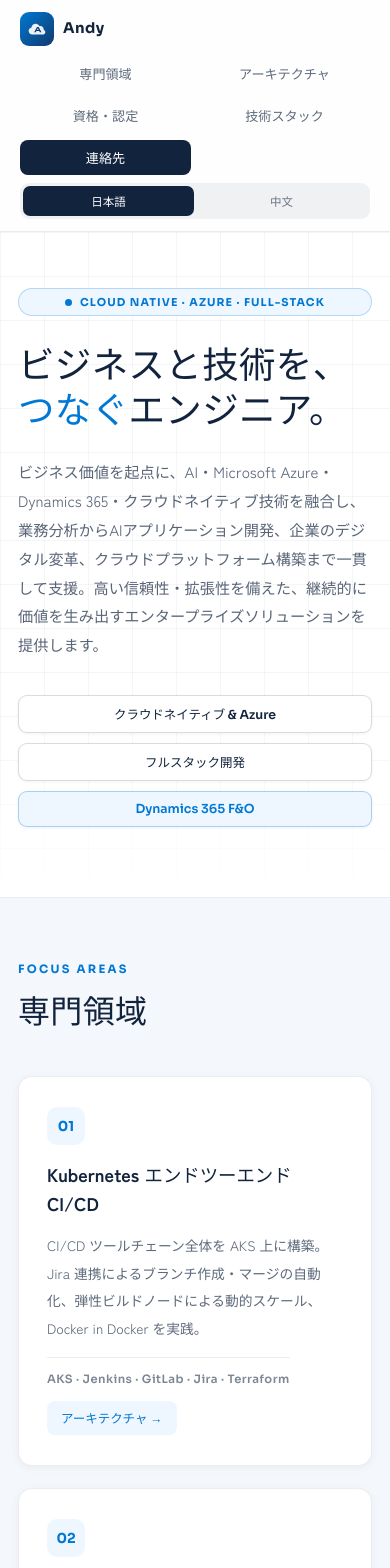
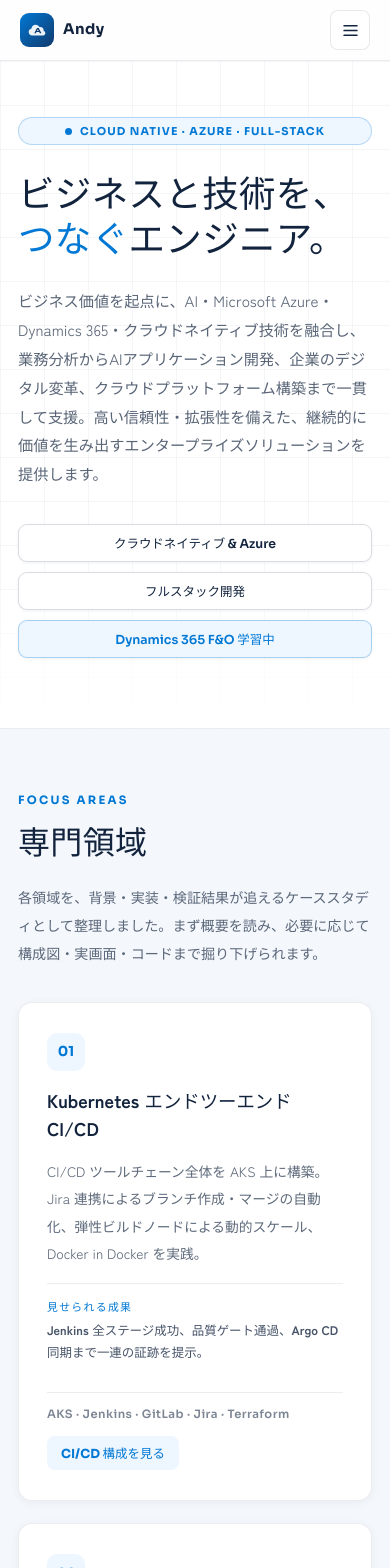
Before and after one commit to ouha2020/portfolio, a React (Vite) app: page / in a window 390 px wide. Shown: the top 1568 px of the page. Built offline with nearby package versions, Linux system fonts and the light colour scheme.

Commit message:
polish portfolio content and navigation

```diff
--- a/index.html
+++ b/index.html
@@ -5,9 +5,9 @@
     <meta name="viewport" content="width=device-width, initial-scale=1.0" />
     <meta
       name="description"
-      content="AKS, Kubernetes, Jenkins, Helm, GitOps, monitoring, and service mesh portfolio."
+      content="AI、Azure、Kubernetes、Dify、Dynamics 365 をつなぎ、業務価値を実装に落とし込むクラウドネイティブエンジニアのポートフォリオ。"
     />
-    <title>クラウドネイティブ DevOps ポートフォリオ</title>
+    <title>Andy | Cloud Native x Business Engineer</title>
   </head>
   <body>
     <div id="root"></div>
--- a/src/App.tsx
+++ b/src/App.tsx
@@ -1,3 +1,4 @@
+import { Menu, X } from "lucide-react";
 import { useEffect, useMemo, useState, type MouseEvent } from "react";
 import { codeFiles } from "./codeFiles";
 import type { CodeFile } from "./types";
@@ -12,6 +13,9 @@
   title: string;
   desc: string;
   tags: string;
+  impact: string;
+  outcomeLabel?: string;
+  cta: string;
 };
 
 type LearningCategory = {
@@ -22,11 +26,15 @@
 };
 
 type CopyBlock = {
+  metaTitle: string;
+  metaDescription: string;
   navWork: string;
   navArch: string;
   navCerts: string;
   navStack: string;
   navContact: string;
+  menuOpen: string;
+  menuClose: string;
   bridgeCaption: string;
   heroTitleA: string;
   heroTitleB: string;
@@ -36,6 +44,8 @@
   chipRole2: string;
   chipRole3: string;
   secWork: string;
+  workIntro: string;
+  projectOutcomeLabel: string;
   secArch: string;
   archTab1: string;
   archTab2: string;
@@ -58,20 +68,34 @@
   secStack: string;
   secContact: string;
   contactNote: string;
+  contactEmailLabel: string;
+  contactGithubLabel: string;
+  contactLinkedinLabel: string;
+  contactPending: string;
   projects: ProjectItem[];
 };
 
 const storageKey = "andy-personal-site-locale";
 const accent = "#0078d4";
 const assetBase = "/assets/generated/";
+const contactConfig = {
+  email: "",
+  github: "",
+  linkedin: "",
+};
 
 const copy: Record<Locale, CopyBlock> = {
   ja: {
+    metaTitle: "Andy | Cloud Native x Business Engineer",
+    metaDescription:
+      "AI、Azure、Kubernetes、Dify、Dynamics 365 をつなぎ、業務価値を実装に落とし込むクラウドネイティブエンジニアのポートフォリオ。",
     navWork: "専門領域",
     navArch: "アーキテクチャ",
     navCerts: "資格・認定",
     navStack: "技術スタック",
     navContact: "連絡先",
+    menuOpen: "メニューを開く",
+    menuClose: "メニューを閉じる",
     bridgeCaption: "ビジネスと技術をつなぐ",
     heroTitleA: "ビジネスと技術を、",
     heroTitleB: "つなぐ",
@@ -80,12 +104,15 @@
       "ビジネス価値を起点に、AI・Microsoft Azure・Dynamics 365・クラウドネイティブ技術を融合し、業務分析からAIアプリケーション開発、企業のデジタル変革、クラウドプラットフォーム構築まで一貫して支援。高い信頼性・拡張性を備えた、継続的に価値を生み出すエンタープライズソリューションを提供します。",
     chipRole1: "クラウドネイティブ & Azure",
     chipRole2: "フルスタック開発",
-    chipRole3: "Dynamics 365 F&O",
+    chipRole3: "Dynamics 365 F&O 学習中",
     secWork: "専門領域",
+    workIntro:
+      "各領域を、背景・実装・検証結果が追えるケーススタディとして整理しました。まず概要を読み、必要に応じて構成図・実画面・コードまで掘り下げられます。",
+    projectOutcomeLabel: "見せられる成果",
     secArch: "アーキテクチャ",
     archTab1: "端到端 CI/CD",
     archTab2: "AKS + Dify PoC",
-    archTab3: "Dynamics 365 F&O",
+    archTab3: "Dynamics 365 F&O 学習中",
     archIntro:
       "専門領域 01「Kubernetes エンドツーエンド CI/CD」の全体構成図。Jira の課題起票から CI/CD パイプライン、AKS でのデプロイ、監視・GitOps まで。",
     archIntro2:
@@ -112,7 +139,7 @@
     learnTitle: "学習中コンテンツ",
     learnLead: "LEARNING IN PROGRESS",
     learnIntro:
-      "Dynamics 365 Finance & Operations の業務知識と導入・運用スキルを、実機操作を中心に 9 領域・約 50 テーマで体系的に学習中。",
+      "Dynamics 365 Finance & Operations の業務知識と標準機能を、実機操作を中心に 9 領域・約 50 テーマで体系的に学習中。",
     learnUnit: "テーマ",
     learnCats: [
       {
@@ -172,7 +199,11 @@
     ],
     secStack: "技術スタック",
     secContact: "連絡先",
-    contactNote: "プロジェクトのご相談、技術交流など、お気軽にご連絡ください。",
+    contactNote: "プロジェクトのご相談、技術交流など、お気軽にご連絡ください。公開前に下の設定値を実際の連絡先に差し替えてください。",
+    contactEmailLabel: "Email",
+    contactGithubLabel: "GitHub",
+    contactLinkedinLabel: "LinkedIn",
+    contactPending: "実リンク未設定",
     projects: [
       {
         num: "01",
@@ -180,6 +211,8 @@
         desc:
           "CI/CD ツールチェーン全体を AKS 上に構築。Jira 連携によるブランチ作成・マージの自動化、弾性ビルドノードによる動的スケール、Docker in Docker を実践。",
         tags: "AKS · Jenkins · GitLab · Jira · Terraform",
+        impact: "Jenkins 全ステージ成功、品質ゲート通過、Argo CD 同期まで一連の証跡を提示。",
+        cta: "CI/CD 構成を見る",
       },
       {
         num: "02",
@@ -187,22 +220,32 @@
         desc:
           "Dify を生成 AI アプリケーション開発基盤として活用し、LLM ワークフロー、プロンプト管理、AI エージェント機能を提供。Azure AKS とマネージドサービスを組み合わせ、安全性・拡張性・運用性を備えた PoC 環境を実現。",
         tags: "Azure · AKS · Dify · LLM · Terraform",
+        impact: "AKS 上の Dify ワークロード、アプリ作成、LLM ワークフローの稼働画面を提示。",
+        cta: "PoC 基盤を見る",
       },
       {
         num: "03",
-        title: "Dynamics 365 F&O 導入・運用",
+        title: "Dynamics 365 F&O 学習中",
         desc:
-          "財務会計、購買・在庫管理、固定資産、プロジェクト管理、会社間取引、システム設定など、Dynamics 365 Finance & Operations の業務知識と導入・運用スキルを体系的に学習中。",
-        tags: "X++ · SSRS Report · Batch",
+          "財務会計、購買・在庫管理、固定資産、プロジェクト管理、会社間取引、システム設定など、Dynamics 365 Finance & Operations の業務知識と標準機能を体系的に学習中。",
+        tags: "MB-920 · MB-310 学習中 · Finance",
+        impact: "9 領域・約 50 テーマを、業務プロセス別に学習ロードマップ化。",
+        outcomeLabel: "学習中の範囲",
+        cta: "学習範囲を見る",
       },
     ],
   },
   zh: {
+    metaTitle: "Andy | 云原生与业务技术作品集",
+    metaDescription:
+      "融合 AI、Azure、Kubernetes、Dify 与 Dynamics 365，从业务分析到云原生平台和企业应用交付的个人技术作品集。",
     navWork: "专业领域",
     navArch: "系统架构",
     navCerts: "资质认证",
     navStack: "技术栈",
     navContact: "联系方式",
+    menuOpen: "打开菜单",
+    menuClose: "关闭菜单",
     bridgeCaption: "连接业务与技术",
     heroTitleA: "连接业务与技术的",
     heroTitleB: "工程师",
@@ -211,12 +254,15 @@
       "以业务价值为导向，融合 AI、Azure、Dynamics 365 与云原生技术，从业务分析到 AI 应用开发、企业数字化和云平台建设，打造高可靠、可扩展、持续创造价值的现代企业级解决方案。",
     chipRole1: "云原生 & Azure",
     chipRole2: "全栈开发",
-    chipRole3: "Dynamics 365 F&O",
+    chipRole3: "Dynamics 365 F&O 学习中",
     secWork: "专业领域",
+    workIntro:
+      "把每个方向整理成可追溯的案例：先看业务背景与结果，再按需展开架构图、运行截图和关键代码。",
+    projectOutcomeLabel: "可展示成果",
     secArch: "系统架构",
     archTab1: "端到端 CI/CD",
     archTab2: "AKS + Dify PoC",
-    archTab3: "Dynamics 365 F&O",
+    archTab3: "Dynamics 365 F&O 学习中",
     archIntro:
       "专业领域 01「基于 Kubernetes 的端到端 CI/CD」的整体架构图。从 Jira 需求创建到 CI/CD 流水线、AKS 部署、监控与 GitOps 全流程。",
     archIntro2:
@@ -238,7 +284,7 @@
     learnTitle: "学习中内容",
     learnLead: "LEARNING IN PROGRESS",
     learnIntro:
-      "系统学习 Dynamics 365 Finance & Operations 的业务知识与实施运维技能，以实机操作为中心，覆盖 9 大领域、约 50 个专题。",
+      "系统学习 Dynamics 365 Finance & Operations 的业务知识与标准功能，以实机操作为中心，覆盖 9 大领域、约 50 个专题。",
     learnUnit: "个专题",
     learnCats: [
       {
@@ -298,7 +344,11 @@
     ],
     secStack: "技术栈",
     secContact: "联系方式",
-    contactNote: "项目合作、技术交流，欢迎随时联系。",
+    contactNote: "项目合作、技术交流，欢迎随时联系。正式发布前请把下方配置替换为真实邮箱和个人主页链接。",
+    contactEmailLabel: "邮箱",
+    contactGithubLabel: "GitHub",
+    contactLinkedinLabel: "LinkedIn",
+    contactPending: "真实链接待补充",
     projects: [
       {
         num: "01",
@@ -306,6 +356,8 @@
         desc:
           "CI/CD 工具链完全部署在 AKS 中。Jira 需求管理驱动分支创建与合并自动化，弹性构建动态节点，Docker in Docker 实践。",
         tags: "AKS · Jenkins · GitLab · Jira · Terraform",
+        impact: "展示 Jenkins 全阶段成功、质量门禁通过、Argo CD 同步完成的完整证据链。",
+        cta: "查看 CI/CD 架构",
       },
       {
         num: "02",
@@ -313,13 +365,18 @@
         desc:
           "以 Dify 作为生成式 AI 应用开发平台，提供 LLM 工作流、提示词管理与 AI Agent 能力。结合 Azure AKS 与托管服务，构建兼具安全性、可扩展性与可运维性的云原生 PoC 环境。",
         tags: "Azure · AKS · Dify · LLM · Terraform",
+        impact: "展示 AKS 工作负载、Dify 应用创建、LLM 工作流编排的实际运行界面。",
+        cta: "查看 PoC 基础设施",
       },
       {
         num: "03",
-        title: "Dynamics 365 F&O 实施与运维",
+        title: "Dynamics 365 F&O 学习中",
         desc:
-          "系统学习财务会计、采购与库存管理、固定资产、项目管理、公司间交易、系统配置等 Dynamics 365 Finance & Operations 的业务知识与实施运维技能。",
-        tags: "X++ · SSRS Report · Batch",
+          "正在系统学习财务会计、采购与库存管理、固定资产、项目管理、公司间交易、系统配置等 Dynamics 365 Finance & Operations 的业务知识与标准功能。",
+        tags: "MB-920 · MB-310 学习中 · Finance",
+        impact: "按 9 大领域、约 50 个专题拆解业务应用学习路线。",
+        outcomeLabel: "学习中范围",
+        cta: "查看学习范围",
       },
     ],
   },
@@ -618,13 +675,15 @@
 function App() {
   const [locale, setLocale] = useState<Locale>(getInitialLocale);
   const [arch, setArch] = useState<ArchTab>("01");
+  const [menuOpen, setMenuOpen] = useState(false);
   const t = copy[locale];
 
   useEffect(() => {
     document.documentElement.lang = locale === "ja" ? "ja" : "zh-CN";
-    document.title = locale === "ja" ? "Andy | Cloud Native x Business" : "Andy | 云原生与业务技术作品集";
+    document.title = t.metaTitle;
+    document.querySelector('meta[name="description"]')?.setAttribute("content", t.metaDescription);
     window.localStorage.setItem(storageKey, locale);
-  }, [locale]);
+  }, [locale, t.metaDescription, t.metaTitle]);
 
   const resultShots = useMemo(() => {
     if (arch === "01") {
@@ -648,6 +707,7 @@
   const onNavClick = (event: MouseEvent<HTMLAnchorElement>, id: string) => {
     event.preventDefault();
     window.history.pushState(null, "", `#${id}`);
+    setMenuOpen(false);
     scrollToSection(id);
   };
 
@@ -663,6 +723,27 @@
     window.setTimeout(() => scrollToSection("arch"), 0);
   };
 
+  const contactItems = [
+    {
+      href: contactConfig.email ? `mailto:${contactConfig.email}` : "",
+      label: t.contactEmailLabel,
+      primary: true,
+      value: contactConfig.email || t.contactPending,
+    },
+    {
+      href: contactConfig.github,
+      label: t.contactGithubLabel,
+      primary: false,
+      value: contactConfig.github || t.contactPending,
+    },
+    {
+      href: contactConfig.linkedin,
+      label: t.contactLinkedinLabel,
+      primary: false,
+      value: contactConfig.linkedin || t.contactPending,
+    },
+  ];
+
   return (
     <div className="site-shell">
       <header className="site-header">
@@ -670,11 +751,22 @@
           <LogoMark />
           <span className="brand-copy">
             <strong>Andy</strong>
-            <em>CLOUD NATIVE × BUSINESS</em>
+            <em>{t.bridgeCaption}</em>
           </span>
         </a>
 
-        <nav className="main-nav" aria-label="Primary navigation">
+        <button
+          className="menu-toggle"
+          type="button"
+          aria-controls="primary-navigation"
+          aria-expanded={menuOpen}
+          aria-label={menuOpen ? t.menuClose : t.menuOpen}
+          onClick={() => setMenuOpen((open) => !open)}
+        >
+          {menuOpen ? <X size={19} strokeWidth={2.2} /> : <Menu size={19} strokeWidth={2.2} />}
+        </button>
+
+        <nav id="primary-navigation" className={`main-nav ${menuOpen ? "open" : ""}`} aria-label="Primary navigation">
           <a href="#work" onClick={(event) => onNavClick(event, "work")}>
             {t.navWork}
           </a>
@@ -734,20 +826,25 @@
 
         <section id="work" className="section-block focus-block">
           <SectionTitle lead="FOCUS AREAS" title={t.secWork} />
+          <p className="section-intro section-intro-wide">{t.workIntro}</p>
           <div className="project-grid">
             {t.projects.map((project) => (
-              <button
+              <article
                 className="project-card"
                 key={project.num}
-                type="button"
-                onClick={() => activateArch(project.num)}
               >
                 <span className="project-number">{project.num}</span>
                 <h3>{project.title}</h3>
                 <p>{project.desc}</p>
+                <div className="project-outcome">
+                  <span>{project.outcomeLabel ?? t.projectOutcomeLabel}</span>
+                  <strong>{project.impact}</strong>
+                </div>
                 <small>{project.tags}</small>
-                <b>{project.num === "03" ? t.archTab3 : t.navArch} →</b>
-              </button>
+                <button className="project-cta" type="button" onClick={() => activateArch(project.num)}>
+                  {project.cta}
+                </button>
+              </article>
             ))}
           </div>
         </section>
@@ -883,15 +980,19 @@
             <p>{t.contactNote}</p>
           </div>
           <div className="contact-links">
-            <a className="primary" href="mailto:email@example.com">
-              email@example.com
-            </a>
-            <a href="https://github.com/username" target="_blank" rel="noreferrer">
-              github.com/username
-            </a>
-            <a href="https://www.linkedin.com/" target="_blank" rel="noreferrer">
-              linkedin.com/in/username
-            </a>
+            {contactItems.map((item) =>
+              item.href ? (
+                <a className={item.primary ? "primary" : ""} href={item.href} key={item.label} target={item.href.startsWith("http") ? "_blank" : undefined} rel={item.href.startsWith("http") ? "noreferrer" : undefined}>
+                  <span>{item.label}</span>
+                  <b>{item.value}</b>
+                </a>
+              ) : (
+                <span className={`contact-link-placeholder ${item.primary ? "primary" : ""}`} key={item.label}>
+                  <span>{item.label}</span>
+                  <b>{item.value}</b>
+                </span>
+              ),
+            )}
           </div>
         </div>
         <div className="footer-line">
--- a/src/styles.css
+++ b/src/styles.css
@@ -107,7 +107,26 @@
   font-size: 0.66rem;
   font-style: normal;
   font-weight: 700;
-  letter-spacing: 0.14em;
+  letter-spacing: 0.04em;
+}
+
+.menu-toggle {
+  display: none;
+  width: 40px;
+  height: 40px;
+  place-items: center;
+  border: 1px solid rgba(18, 35, 61, 0.1);
+  border-radius: 8px;
+  color: var(--ink);
+  background: #ffffff;
+  cursor: pointer;
+}
+
+.menu-toggle:hover,
+.menu-toggle:focus-visible {
+  border-color: rgba(0, 120, 212, 0.35);
+  color: var(--accent);
+  outline: none;
 }
 
 .main-nav {
@@ -368,16 +387,14 @@
   color: inherit;
   background: #ffffff;
   box-shadow: 0 2px 10px rgba(18, 35, 61, 0.05);
-  cursor: pointer;
   text-align: left;
   transition: transform 0.2s ease, box-shadow 0.2s ease;
 }
 
 .project-card:hover,
-.project-card:focus-visible {
+.project-card:focus-within {
   transform: translateY(-4px);
   box-shadow: 0 14px 30px rgba(18, 35, 61, 0.12);
-  outline: none;
 }
 
 .project-number {
@@ -419,14 +436,45 @@
   letter-spacing: 0.04em;
 }
 
-.project-card b {
+.project-outcome {
+  padding: 14px 0;
+  border-top: 1px solid rgba(18, 35, 61, 0.08);
+}
+
+.project-outcome span {
+  display: block;
+  margin-bottom: 6px;
+  color: var(--accent);
+  font-size: 0.68rem;
+  font-weight: 700;
+  letter-spacing: 0.12em;
+}
+
+.project-outcome strong {
+  display: block;
+  color: rgba(18, 35, 61, 0.78);
+  font-family: "Zen Kaku Gothic New", "Noto Sans SC", sans-serif;
+  font-size: 0.78rem;
+  line-height: 1.75;
+}
+
+.project-cta {
   align-self: flex-start;
+  border: 0;
   border-radius: 8px;
   padding: 8px 14px;
   color: var(--accent);
   background: #eef6ff;
+  cursor: pointer;
   font-size: 0.78rem;
   font-weight: 700;
+}
+
+.project-cta:hover,
+.project-cta:focus-visible {
+  color: #ffffff;
+  background: var(--accent);
+  outline: none;
 }
 
 .architecture-block {
@@ -487,6 +535,15 @@
   font-family: "Zen Kaku Gothic New", "Noto Sans SC", sans-serif;
   font-size: 0.88rem;
   line-height: 2;
+}
+
+.focus-block .section-title {
+  margin-bottom: 20px;
+}
+
+.section-intro-wide {
+  max-width: 780px;
+  margin-bottom: 34px;
 }
 
 .architecture-image {
@@ -880,10 +937,17 @@
   gap: 10px;
 }
 
-.contact-links a {
+.contact-links a,
+.contact-link-placeholder {
+  display: flex;
+  min-height: 54px;
+  flex-direction: column;
+  align-items: center;
+  justify-content: center;
+  gap: 2px;
   border: 1px solid rgba(242, 246, 252, 0.4);
   border-radius: 9px;
-  padding: 11px 22px;
+  padding: 10px 22px;
   color: #f2f6fc;
   font-size: 0.82rem;
   font-weight: 700;
@@ -891,10 +955,34 @@
   text-decoration: none;
 }
 
-.contact-links a.primary {
+.contact-links a span,
+.contact-link-placeholder span {
+  color: rgba(242, 246, 252, 0.62);
+  font-size: 0.68rem;
+  letter-spacing: 0.08em;
+  text-transform: uppercase;
+}
+
+.contact-links a b,
+.contact-link-placeholder b {
+  font-size: 0.82rem;
+}
+
+.contact-links a.primary,
+.contact-link-placeholder.primary {
   border-color: #ffffff;
   color: var(--deep);
   background: #ffffff;
+}
+
+.contact-link-placeholder {
+  border-style: dashed;
+  color: rgba(242, 246, 252, 0.7);
+  background: rgba(255, 255, 255, 0.04);
+}
+
+.contact-link-placeholder.primary span {
+  color: rgba(13, 31, 60, 0.55);
 }
 
 .contact-links a:hover {
@@ -945,35 +1033,62 @@
 
 @media (max-width: 900px) {
   .site-header {
-    flex-wrap: wrap;
-    padding: 12px 20px;
+    position: sticky;
+    flex-wrap: nowrap;
+    gap: 14px;
+    padding: 10px 20px;
+  }
+
+  .menu-toggle {
+    display: grid;
+    margin-left: auto;
   }
 
   .main-nav {
-    width: 100%;
-    flex-wrap: wrap;
-    gap: 10px;
-    order: 2;
+    position: absolute;
+    top: calc(100% + 8px);
+    right: 20px;
+    left: 20px;
+    display: none;
+    width: auto;
+    flex-direction: column;
+    align-items: stretch;
+    gap: 8px;
+    padding: 12px;
+    border: 1px solid rgba(18, 35, 61, 0.1);
+    border-radius: 12px;
+    background: rgba(255, 255, 255, 0.96);
+    box-shadow: 0 18px 44px rgba(18, 35, 61, 0.16);
+  }
+
+  .main-nav.open {
+    display: flex;
   }
 
   .main-nav a,
   .language-toggle {
-    flex: 1 1 auto;
+    width: 100%;
   }
 
   .main-nav a {
     display: flex;
-    min-height: 34px;
+    min-height: 38px;
     align-items: center;
     justify-content: center;
+    border-radius: 8px;
+    background: rgba(18, 35, 61, 0.04);
   }
 
   .main-nav .nav-contact {
-    flex: 1 1 120px;
+    padding: 0 16px;
   }
 
   .language-toggle {
     justify-content: center;
+  }
+
+  .language-toggle button {
+    flex: 1;
   }
 
   .hero-section {
@@ -1088,25 +1203,6 @@
     gap: 9px;
   }
 
-  .main-nav {
-    display: grid;
-    grid-template-columns: repeat(2, minmax(0, 1fr));
-    gap: 8px;
-  }
-
-  .main-nav a,
-  .language-toggle {
-    width: 100%;
-  }
-
-  .language-toggle {
-    grid-column: 1 / -1;
-  }
-
-  .language-toggle button {
-    flex: 1;
-  }
-
   .hero-section {
     padding: 56px 18px 70px;
   }
```
